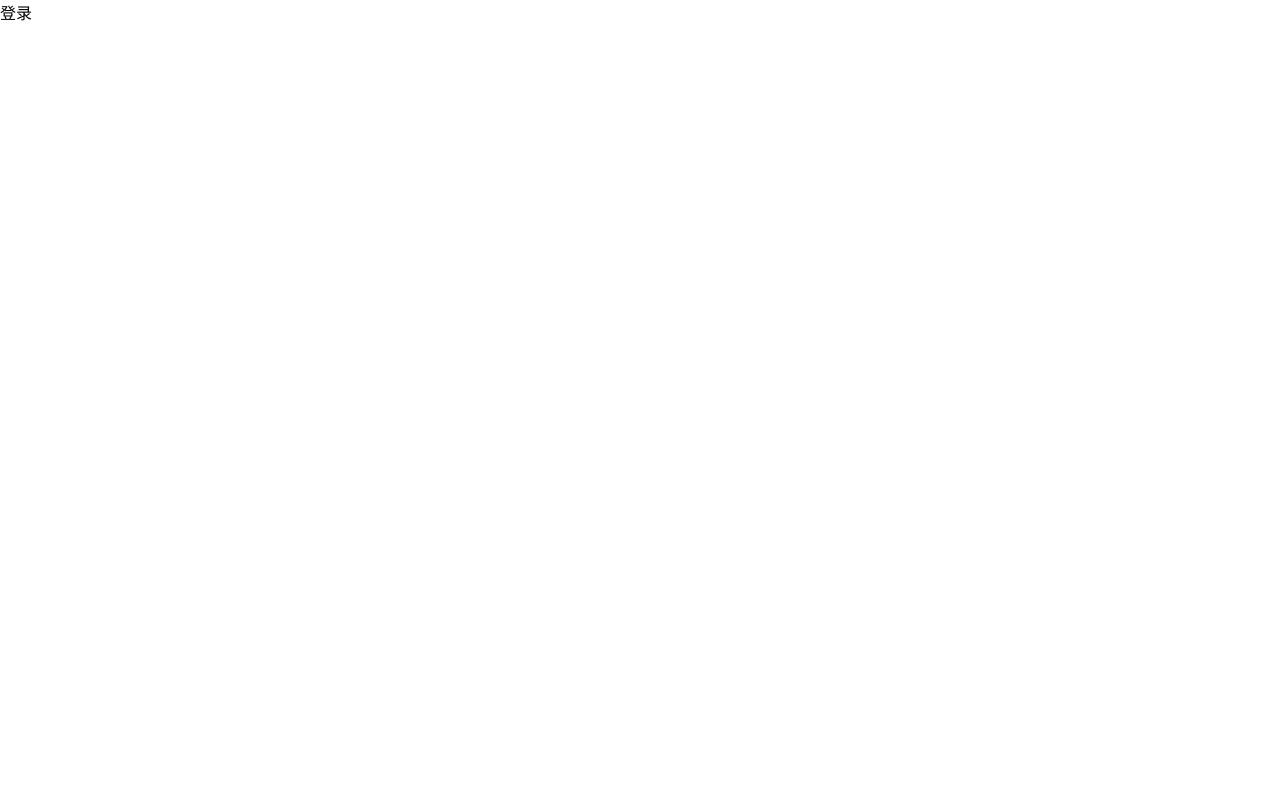
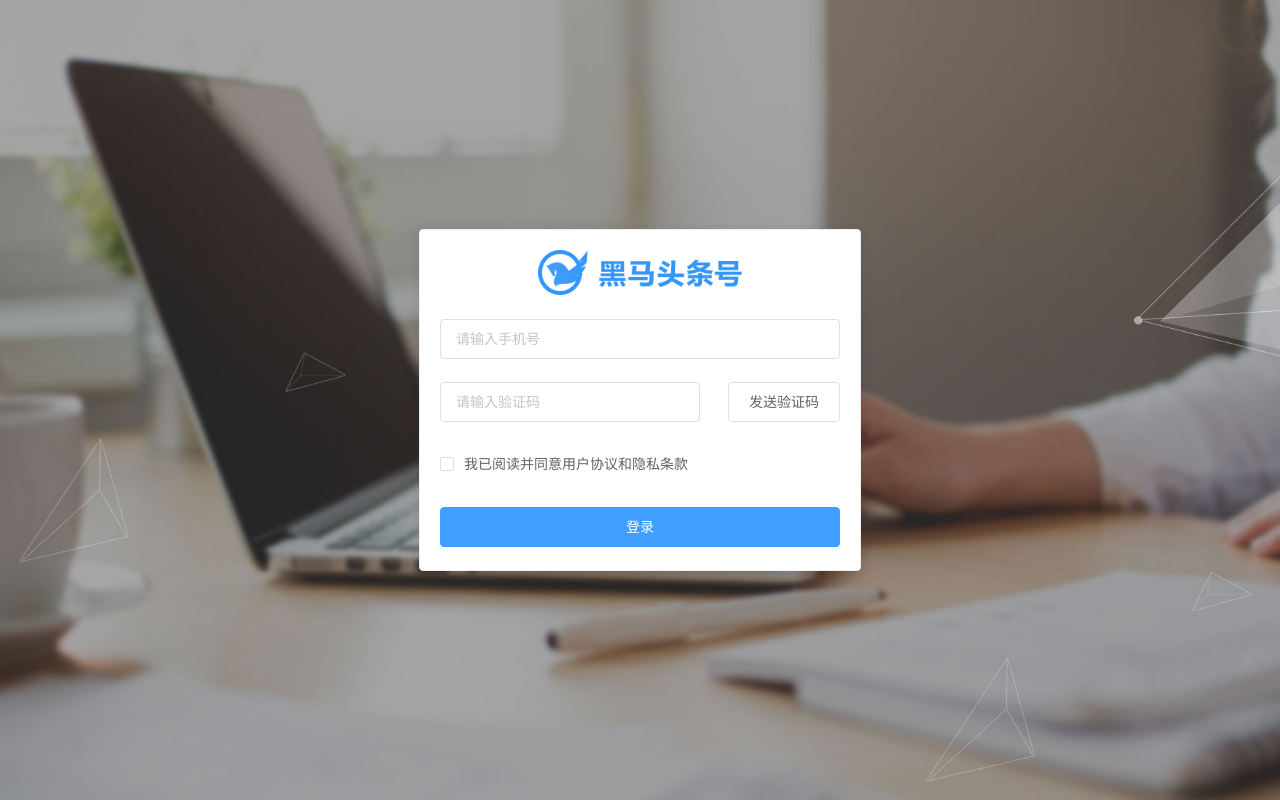
Before and after one commit to haoyueweiliang/toutiao, a Vue app: page /#/login in a window 1280 px wide. Built offline with nearby package versions, Linux system fonts and the light colour scheme.

Commit message:
登录模块 -- 页面布局及样式

```diff
--- a/src/views/login/index.vue
+++ b/src/views/login/index.vue
@@ -1,5 +1,27 @@
 <template>
-  <div>登录</div>
+  <div class='login'>
+      <!-- 卡片 -->
+<el-card class='login-card'>
+    <div class='title'>
+        <img src="../../assets/img/logo_index.png" alt="">
+    </div>
+    <!-- 表单 -->
+<el-form>
+<el-form-item>
+<el-input placeholder="请输入手机号"></el-input>
+</el-form-item>
+<el-form-item>
+<el-input placeholder="请输入验证码" style='width:65%'></el-input><el-button style='float:right'>发送验证码</el-button>
+</el-form-item>
+<el-form-item>
+<el-checkbox>我已阅读并同意用户协议和隐私条款</el-checkbox>
+</el-form-item>
+<el-form-item>
+<el-button type="primary" style='width:100%'>登录</el-button>
+</el-form-item>
+</el-form>
+</el-card>
+  </div>
 </template>
 
 <script>
@@ -8,6 +30,26 @@ export default {
 }
 </script>
 
-<style>
+<style lang='less' scoped>
+.login{
+    background-image: url(../../assets/img/login_bg.jpg);
+    height: 100vh;  //高度可视屏100%
+    background-size: cover;  //铺满
+    //布局设置
+    display: flex;
+    justify-content: center;  //左右
+    align-items: center;
 
+    .login-card{
+        width: 440px;
+        height: 340px;
+        .title{
+            text-align: center;
+            margin-bottom: 20px;
+            img{
+                height: 45px;
+            }
+        }
+    }
+}
 </style>
```
